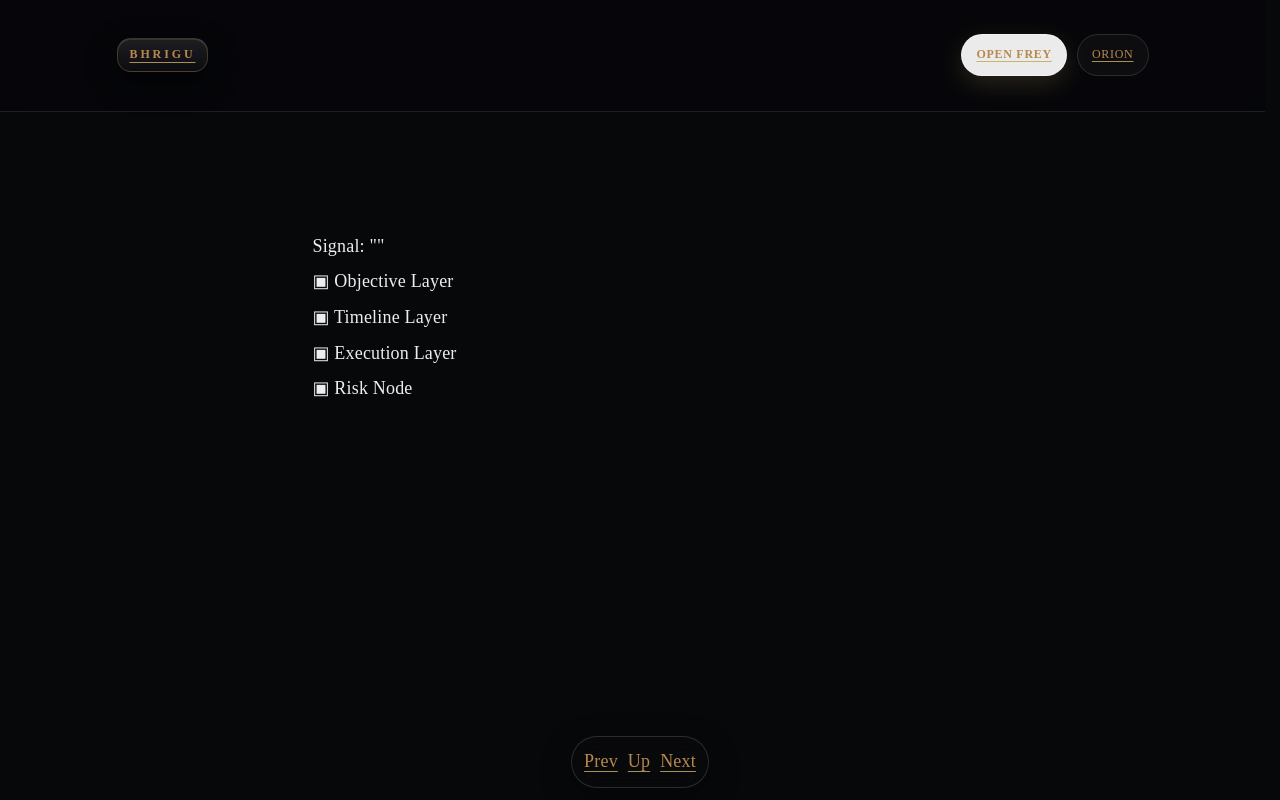
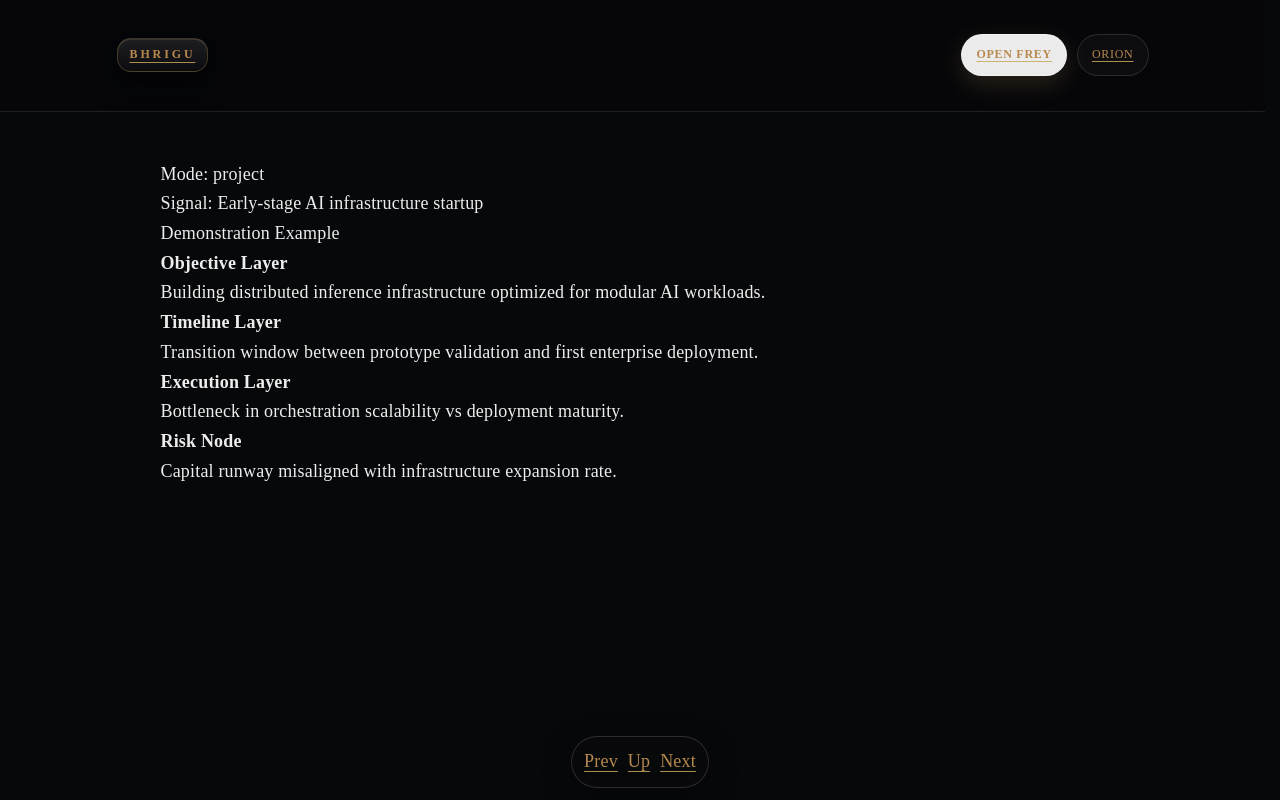
Before and after one commit to AiBhrigu/bhrigu-portal, a Next.js app: page /reading in a window 1280 px wide. Built offline with nearby package versions, Linux system fonts and the light colour scheme.

Commit message:
FREY_V6_MINIMAL_DEMO

```diff
--- a/pages/reading.js
+++ b/pages/reading.js
@@ -1,51 +1,50 @@
-import { useEffect, useState } from "react";
-
-function frame(mode, q) {
-  const base = [`Signal: "${q}"`, ""];
-
-  if (mode === "project") {
-    return [
-      ...base,
-      "▣ Objective Layer",
-      "▣ Timeline Layer",
-      "▣ Execution Layer",
-      "▣ Risk Node"
-    ];
-  }
-
-  if (mode === "asset") {
-    return [
-      ...base,
-      "▣ Asset Definition",
-      "▣ Liquidity Layer",
-      "▣ Risk Envelope",
-      "▣ Evolution Potential"
-    ];
-  }
-
-  return [
-    ...base,
-    "▣ Pattern Recognition",
-    "▣ Interaction Vector",
-    "▣ Stability Vector",
-    "▣ Suggested Move"
-  ];
-}
+import { useRouter } from 'next/router'
 
 export default function Reading() {
-  const [lines, setLines] = useState([]);
+  const router = useRouter()
+  const { q } = router.query
 
-  useEffect(() => {
-    const mode = sessionStorage.getItem("frey_mode") || "project";
-    const q = sessionStorage.getItem("frey_signal") || "";
-    setLines(frame(mode, q));
-  }, []);
+  const isDemo = !q
+  const signal = q || "Early-stage AI infrastructure startup"
 
   return (
-    <div style={{ padding: "120px 40px", maxWidth: "720px", margin: "0 auto" }}>
-      {lines.map((l, i) => (
-        <div key={i} style={{ marginBottom: "6px" }}>{l}</div>
-      ))}
+    <div className="phiPageFrame freyRoot heroScene">
+      <div className="freyShell">
+
+        <div className="freySignalHeader">
+          <div className="freyMode">Mode: project</div>
+          <div className="freySignal">Signal: {signal}</div>
+          {isDemo && (
+            <div className="freyDemoLabel">Demonstration Example</div>
+          )}
+        </div>
+
+        <div className="freyFrame">
+          {isDemo ? (
+            <>
+              <div><strong>Objective Layer</strong><br/>
+              Building distributed inference infrastructure optimized for modular AI workloads.</div>
+
+              <div><strong>Timeline Layer</strong><br/>
+              Transition window between prototype validation and first enterprise deployment.</div>
+
+              <div><strong>Execution Layer</strong><br/>
+              Bottleneck in orchestration scalability vs deployment maturity.</div>
+
+              <div><strong>Risk Node</strong><br/>
+              Capital runway misaligned with infrastructure expansion rate.</div>
+            </>
+          ) : (
+            <>
+              <div><strong>Objective Layer</strong></div>
+              <div><strong>Timeline Layer</strong></div>
+              <div><strong>Execution Layer</strong></div>
+              <div><strong>Risk Node</strong></div>
+            </>
+          )}
+        </div>
+
+      </div>
     </div>
-  );
+  )
 }
```
